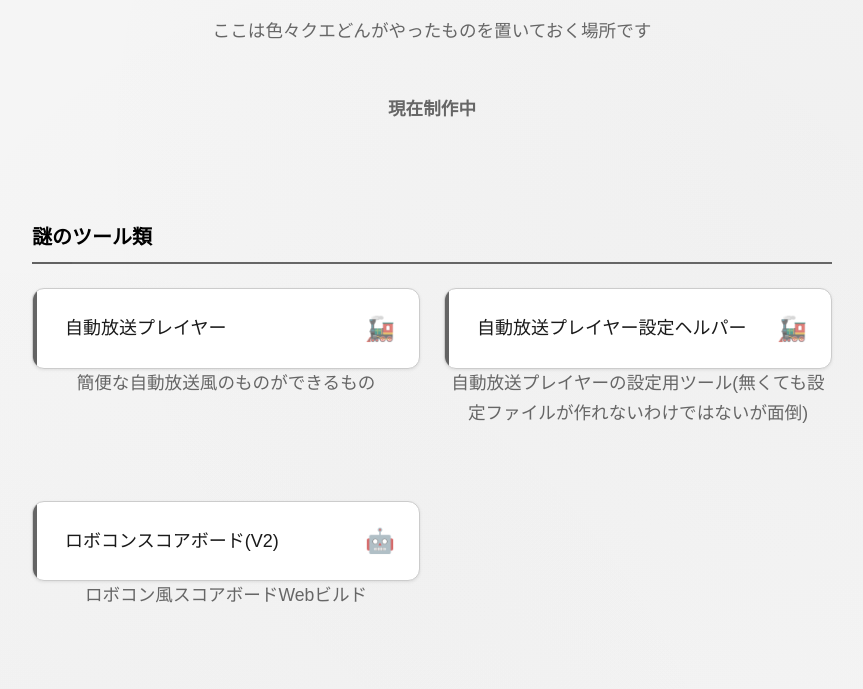
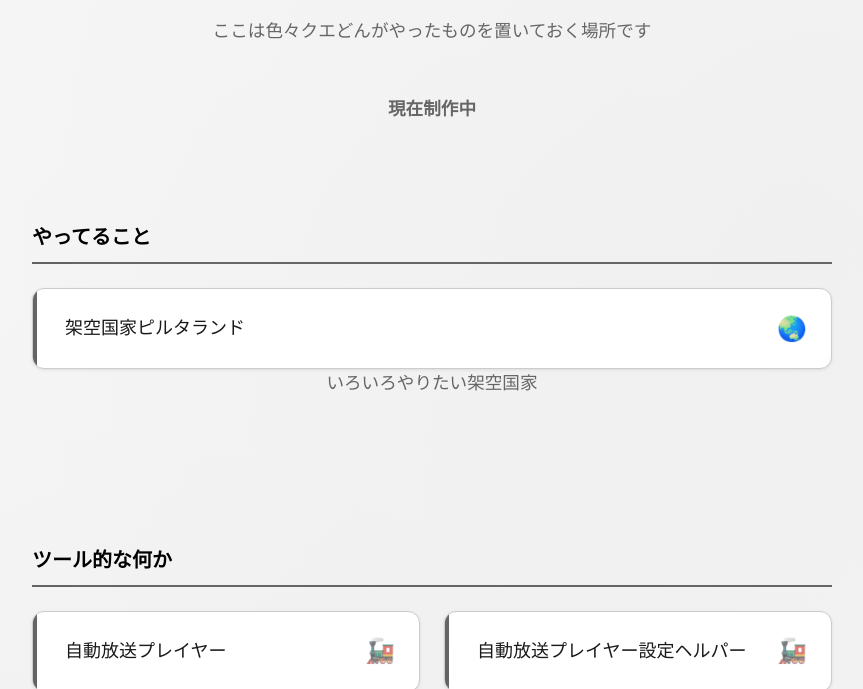
Before and after one commit to neko09cat/neko09cat.github.io, a plain HTML site: page index.html in a window 1280 px wide. Shown: the part 121-810 px from the top of the page, without its empty margins (208-1071 px from the left). Drawn offline with Linux system fonts and the light colour scheme.

Commit message:
Add Piltaland Link

```diff
--- a/index.html
+++ b/index.html
@@ -32,7 +32,14 @@
     <h1>クエどんのサイト</h1>
     <p>ここは色々クエどんがやったものを置いておく場所です</p>
     <p><b>現在制作中</b></p>
-    <label>謎のツール類</label>
+    <label>やってること</label>
+    <ul>
+        <li>
+            <a href="https://piltaland.neko09cat.com/">架空国家ピルタランド</a>
+            <p>いろいろやりたい架空国家</p>
+        </li>
+    </ul>
+    <label>ツール的な何か</label>
     <ul>
         <li>
             <a href="./Train-Speak/index.html">自動放送プレイヤー</a>
--- a/style.css
+++ b/style.css
@@ -210,6 +210,17 @@ ul a[href*="Robocon-Score-LCD"]::after{
     transition: opacity 0.3s ease;
 }
 
+ul a[href^="https://piltaland.neko09cat.com"]::after {
+    content: '🌏';
+    position: absolute;
+    right: var(--spacing-md);
+    top: 50%;
+    transform: translateY(-50%);
+    font-size: 1.5rem;
+    opacity: 0.7;
+    transition: opacity 0.3s ease;
+}
+
 ul a[href^="https://youtube.com"]::after {
     content: '📺';
     position: absolute;
```
